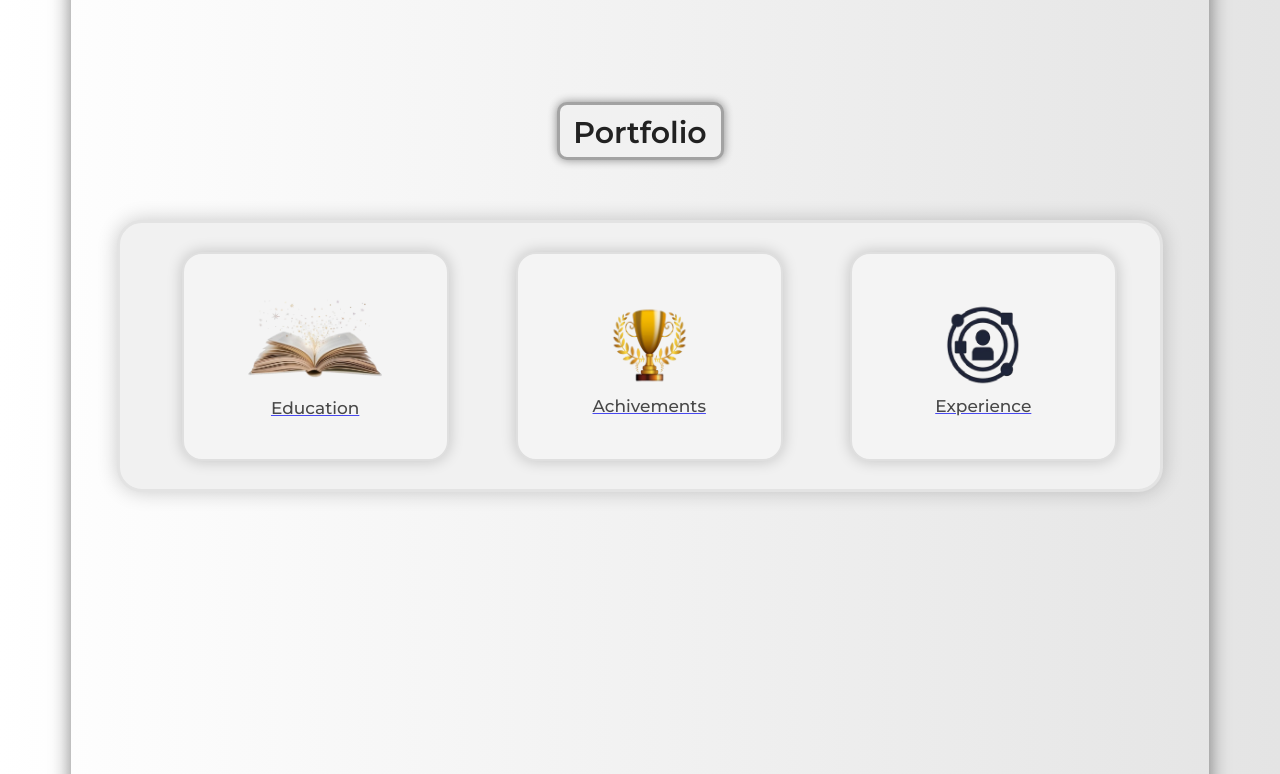
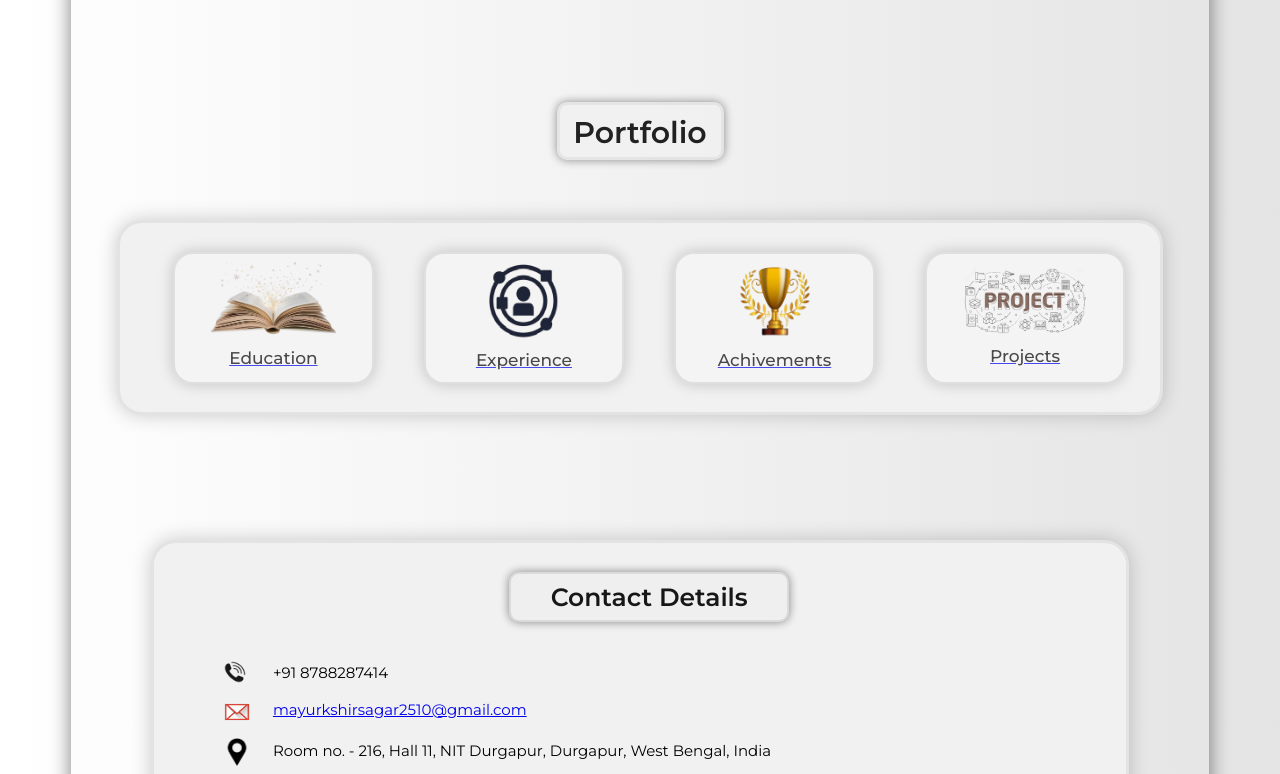
Before and after one commit to Mayurkshirsagar-web/Introduction.in, a plain HTML site: page index.html in a window 1280 px wide. Shown: the part 803-1577 px from the top of the page. Drawn offline with Linux system fonts and the light colour scheme.

Commit message:
UPDATE 1

```diff
--- a/index.html
+++ b/index.html
@@ -42,7 +42,7 @@
                 box-shadow: 0 0 20px rgba(0,0,0,0.5);
                 margin: 5%;
                 display: grid;
-                grid-template-rows: 0.5fr 270px 0.3fr 0.1fr 1.1fr 1fr 1fr;
+                grid-template-rows: 0.5fr 270px 0.4fr 0.1fr 0.6fr 1fr 0.23fr;
             }
 
             .wel {
@@ -86,7 +86,7 @@
                 border-radius: 10px;
                 padding: 5px;
                 width: 150px;
-                border-color: rgb(150, 150, 150);
+                border-color: rgb(216, 216, 216);
                 border-style: solid;
                 box-shadow: 0 0 10px rgba(0,0,0,0.5);
                 font-weight: 550;
@@ -129,7 +129,7 @@
                 padding-right: 10px;
                 background-color: rgb(241, 241, 241);
                 display: grid;
-                grid-template-columns: 1fr 1fr 1fr;
+                grid-template-columns: 1fr 1fr 1fr 1fr;
                 box-shadow: 0 0 20px rgba(0,0,0,0.2);
             }
 
@@ -141,6 +141,7 @@
                 cursor: pointer;
             }
 
+            .project,
             .expert,
             .achivements,
             .education {
@@ -156,6 +157,7 @@
                 box-shadow: 0 0 15px rgba(0,0,0,0.2);
             }
 
+            .project:hover,
             .expert:hover,
             .achivements:hover,
             .education:hover {
@@ -177,7 +179,7 @@
                 border-radius: 10px;
                 padding: 5.5px;
                 width: 150px;
-                border-color: rgb(150, 150, 150);
+                border-color: rgb(227, 227, 227);
                 background-color: rgb(241, 241, 241);
                 box-shadow: 0 0 10px rgba(0,0,0,0.5);
                 font-weight: 550;
@@ -199,15 +201,15 @@
             }
 
             .education-img {
-                height: 89px;
+                height: 84px;
                 object-position: center;
                 display: block;
                 margin: 0 auto;
-                margin-bottom: 15px;
+                margin-bottom: 8px;
             }
 
             .achivements-img {
-                height: 85px;
+                height: 81px;
                 object-position: center;
                 display: block;
                 margin: 0 auto;
@@ -216,7 +218,7 @@
             }
 
             .expert-img {
-                height: 85px;
+                height: 81px;
                 object-position: center;
                 display: block;
                 margin: 0 auto;
@@ -224,6 +226,17 @@
                 margin-top: 5px;
             }
 
+            .project-img {
+                height: 76px;
+                object-position: center;
+                display: block;
+                margin: 0 auto;
+                margin-bottom: 5px;
+                margin-top: 8px;
+            }
+
+
+            .project-link,
             .expert-link,
             .achivements-link,
             .education-link {
@@ -232,6 +245,143 @@
                 opacity: 0.8;
                 text-decoration: none;
                 opacity: 0.7;
+                margin-bottom: 6%;
+            }
+
+            .contact {
+                padding: 0%;
+                margin-top: 0%;
+                text-align: center;
+                font-weight: 500;
+                opacity: 0.9;
+                margin-bottom: 0%;
+                font-size: 25px;
+                border-radius: 10px;
+                width: 30%;
+                height: 50px;
+                border-color: rgb(216, 216, 216);
+                border-style: solid;
+                box-shadow: 0 0 10px rgba(0,0,0,0.5);
+                font-weight: 550;
+                transition: margin-bottom 0.7s, opacity 0.4s, width 0.4s, height 0.4s, box-shadow 0.4s;
+            }
+
+            .github-div,
+            .phone-div,
+            .address-div,
+            .email-div {
+                margin-left: 3.5%;
+                display: grid;
+                grid-template-columns: 58px 1fr;
+            }
+
+            .contact:hover {
+                opacity: 0.8;
+                width: 30%;
+                height: 55px;
+                margin-bottom: 2.4%;
+                box-shadow: 0 0 20px rgba(0,0,0,0.5);
+            }
+
+            .contact-div {
+                border-color: rgb(227, 227, 227);
+                border-style: solid;
+                border-radius: 25px;
+                margin: 7%;
+                padding: 2.5%;
+                padding-right: 10px;
+                background-color: rgb(241, 241, 241);
+                box-shadow: 0 0 20px rgba(0,0,0,0.2);
+                display: grid;
+                grid-template-rows: 80px 0.01fr 0.01fr 0.01fr 0.01fr;
+            }
+
+            .phone-img {
+                width: 40px;
+                margin: 0.5%;
+                margin-left: 0%;
+                margin-top: 0.5%;
+                margin-bottom: 0%;
+            }
+
+            .email-img {
+                width: 40px;
+                margin: 0.5%;
+                margin-left: 3%;
+                margin-top: 0%;
+            }
+
+            .address-img {
+                width: 30px;
+                margin: 0.5%;
+                margin-left: 12%;
+                margin-top: 8%;
+            }
+
+            .github-img {
+                width: 23px;
+                margin: 0.5%;
+                margin-left: 18%;
+                margin-top: 22%;
+            }
+
+            a {
+                font-family: Montserrat;
+                font-size: 15px;
+            }
+
+            .phone {
+                font-size: 15px;
+                display: inline-block;
+                font-family: Montserrat;
+                margin-top: 11px;
+            }
+
+            .address {
+                font-size: 15px;
+                display: inline-block;
+                font-family: Montserrat;
+                margin-top: 8.5px;
+            }
+
+            .github {
+                font-size: 15px;
+                margin-top: 13px;
+                margin-left: 1px;
+            }
+
+            .email {
+                font-size: 15px;
+                margin-top: 7.5px;
+            }
+
+            .end1 {
+                text-align: center;
+                font-weight: 500;
+            }
+
+            .end-img {
+                margin-left: 85%;
+                width: 24px;
+                margin-right: 0px;
+            }
+
+            .end2 {
+                display: inline-block;
+                margin-left: px;
+                margin-top: 2.5px;
+                font-size: 15px;
+            }
+
+            .end-div {
+                display: grid;
+                grid-template-columns: 0.5fr 1.1fr ;
+                margin-left: 16.9%;
+            }
+
+            .end{
+                word-spacing: 0px;
+                font-weight: 450;
             }
 
         </style>
@@ -278,6 +428,15 @@
                     </div>
 
                     <div>
+                        <a href="Experience.html">
+                            <button class="expert">
+                                <img class="expert-img" src="images/experts-removebg-preview.png">
+                                <p  class="expert-link">Experience</p>
+                            </button>
+                        </a>
+                    </div>
+
+                    <div>
                         <a href="Achievement.html">
                             <button class="achivements">
                                 <img class="achivements-img" src="images/achievements-removebg-preview.png">
@@ -287,23 +446,49 @@
                     </div>
 
                     <div>
-                        <a href="Experience.html">
-                            <button class="expert">
-                                <img class="expert-img" src="images/experts-removebg-preview.png">
-                                <p  class="expert-link">Experience</p>
+                        <a href="Project.html">
+                            <button class="project">
+                                <img class="project-img" src="images/Projects.png">
+                                <p class="project-link">Projects</p>
                             </button>
                         </a>
                     </div>
-                </div>
+            </div>
 
             <!-- Contact Details -->
-            <div class="contact">
+            <div class="contact-div">
+                <button class="contact"><p>Contact Details</p></button>
 
+                    <div class="contact-layout">
+                        <div class="phone-div">
+                            <img class="phone-img" src="images/phone-icon-removebg-preview.png">
+                            <span class="phone">+91 8788287414</span>
+                        </div>
+
+                        <div class="email-div">
+                            <img class="email-img" src="images/email-icon-removebg-preview.png">
+                            <a class="email" href="mayurkshirsagar2510@gmail.com">mayurkshirsagar2510@gmail.com</a>
+                        </div>
+
+                        <div class="address-div">
+                            <img class="address-img" src="images/address-icon-removebg-preview.png">
+                            <span class="address">Room no. - 216, Hall 11, NIT Durgapur, Durgapur, West Bengal, India</span>
+                        </div>
+
+                        <div class="github-div">
+                            <img class="github-img" src="images/github.icon.png">
+                            <a class="github" href="https://github.com/Mayurkshirsagar-web">Mayurkshirsagar-web</a>
+                        </div>
+                    </div>
             </div>
 
             <!-- Ending -->
             <div class="end">
-
+                <p class="end1">Thank You for Visiting Our Introduction</p>
+                    <div class="end-div">
+                        <img class="end-img" src="images/cropped_circle_image-removebg-preview.png">
+                        <p class="end2">© 2025 Trick Master.</p>
+                    </div>
             </div>
          </div>
     </body>
```
Also changed, not shown: Project.html (added, +25 -0 lines), images/Projects.png (added), images/address-icon-removebg-preview.png (added), images/cropped_circle_image-removebg-preview.png (added), images/email-icon-removebg-preview.png (added), images/github.icon.png (added), images/phone-icon-removebg-preview.png (added).
